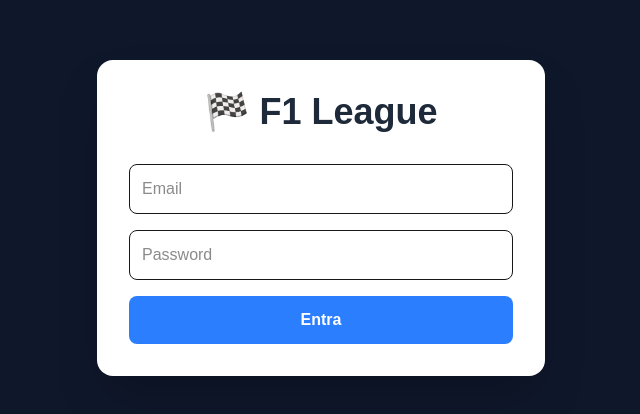
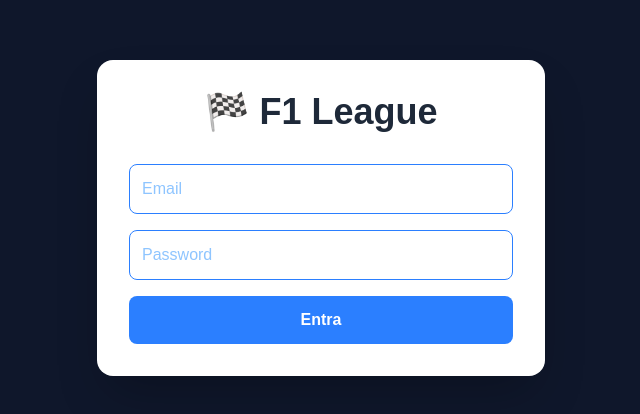
Before and after one commit to enzoinf93-png/f1-league, a Next.js app: page / in a window 1280 px wide. Shown: the part 182-596 px from the top of the page, without its empty margins (319-959 px from the left). Built offline with nearby package versions, Linux system fonts and the light colour scheme.

Commit message:
Update login page styles and cleanup

```diff
--- a/src/app/page.tsx
+++ b/src/app/page.tsx
@@ -51,7 +51,7 @@ export default function Home() {
             name="email"
             type="email"
             placeholder="Email"
-            className="w-full p-3 border rounded-lg text-black-500 placeholder:text-black-300"
+            className="w-full p-3 border rounded-lg text-blue-500 placeholder:text-blue-300"
             required
             value={email}
             onChange={(e) => setEmail(e.target.value)}
@@ -60,7 +60,7 @@ export default function Home() {
             name="password"
             type="password"
             placeholder="Password"
-            className="w-full p-3 border rounded-lg text-black-500 placeholder:text-black-300"
+            className="w-full p-3 border rounded-lg text-blue-500 placeholder:text-blue-300"
             required
             value={password}
             onChange={(e) => setPassword(e.target.value)}
```
